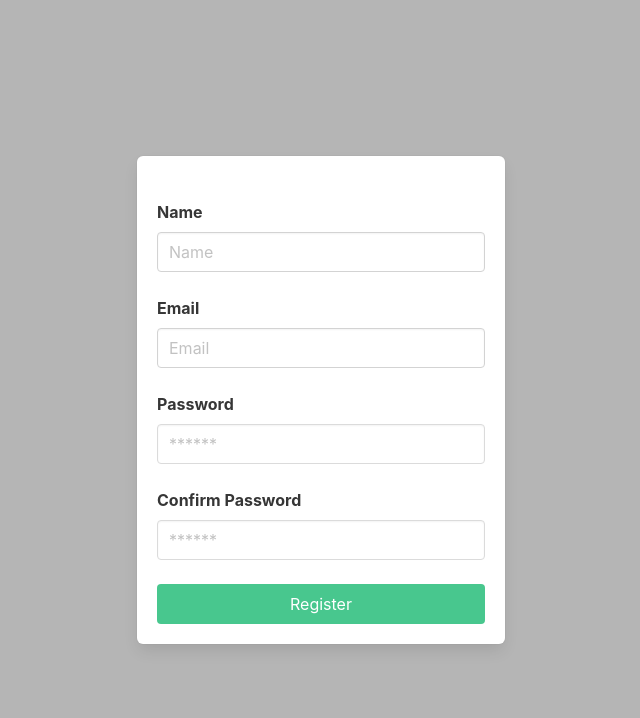
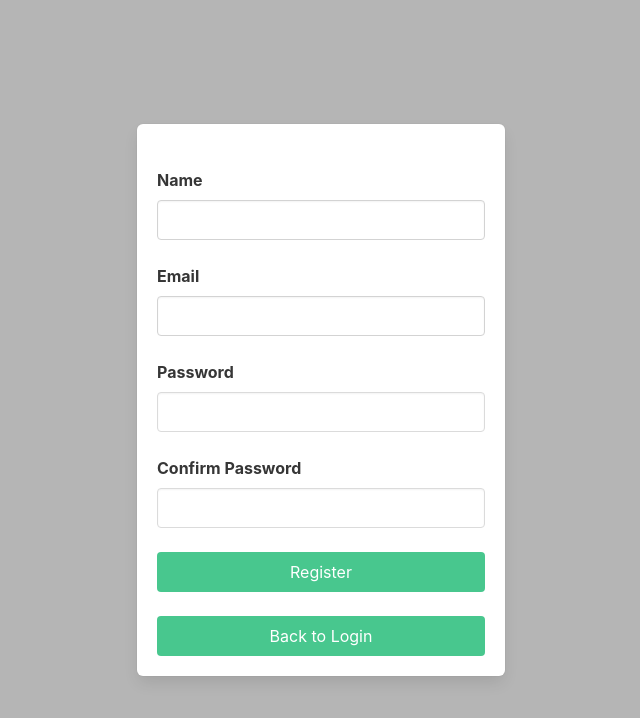
Before and after one commit to LDYWINNER/cse316-finalproject-front, a React (Create React App) app: page /register in a window 1280 px wide. Shown: the top 718 px of the page, without its empty margins (319-959 px from the left). Built offline with nearby package versions, Linux system fonts and the light colour scheme.

Commit message:
ADD - connection between register and login

```diff
--- a/src/components/LogDay.js
+++ b/src/components/LogDay.js
@@ -8,7 +8,7 @@ const LogDay = () => {
 
 
 
-    return(
+    return (
         <div>
 
         </div>
--- a/src/components/Login.js
+++ b/src/components/Login.js
@@ -35,17 +35,20 @@ const Login = () => {
                                 <div className="field mt-5">
                                     <label className="label">Email or Username</label>
                                     <div className="controls">
-                                        <input type="text" className="input" placeholder="Username" value={email} onChange={(e) => setEmail(e.target.value)} />
+                                        <input type="text" className="input" value={email} onChange={(e) => setEmail(e.target.value)} />
                                     </div>
                                 </div>
                                 <div className="field mt-5">
                                     <label className="label">Password</label>
                                     <div className="controls">
-                                        <input type="password" className="input" placeholder="******" value={password} onChange={(e) => setPassword(e.target.value)} />
+                                        <input type="password" className="input" value={password} onChange={(e) => setPassword(e.target.value)} />
                                     </div>
                                 </div>
                                 <div className="field mt-5">
                                     <button className="button is-success is-fullwidth">Login</button>
+                                </div>
+                                <div className="field mt-5">
+                                    <button className="button is-success is-fullwidth" onClick={() => history.push("/register")}>Go Register</button>
                                 </div>
                             </form>
                         </div>
--- a/src/components/Register.js
+++ b/src/components/Register.js
@@ -39,30 +39,32 @@ const Register = () => {
                                 <div className="field mt-5">
                                     <label className="label">Name</label>
                                     <div className="controls">
-                                        <input type="text" className="input" placeholder="Name"
-                                            value={name} onChange={(e) => setName(e.target.value)} />
+                                        <input type="text" className="input" value={name} onChange={(e) => setName(e.target.value)} />
                                     </div>
                                 </div>
                                 <div className="field mt-5">
                                     <label className="label">Email</label>
                                     <div className="controls">
-                                        <input type="text" className="input" placeholder="Email" value={email} onChange={(e) => setEmail(e.target.value)} />
+                                        <input type="text" className="input" value={email} onChange={(e) => setEmail(e.target.value)} />
                                     </div>
                                 </div>
                                 <div className="field mt-5">
                                     <label className="label">Password</label>
                                     <div className="controls">
-                                        <input type="password" className="input" placeholder="******" value={password} onChange={(e) => setPassword(e.target.value)} />
+                                        <input type="password" className="input" value={password} onChange={(e) => setPassword(e.target.value)} />
                                     </div>
                                 </div>
                                 <div className="field mt-5">
                                     <label className="label">Confirm Password</label>
                                     <div className="controls">
-                                        <input type="password" className="input" placeholder="******" value={confPassword} onChange={(e) => setConfPassword(e.target.value)} />
+                                        <input type="password" className="input" value={confPassword} onChange={(e) => setConfPassword(e.target.value)} />
                                     </div>
                                 </div>
                                 <div className="field mt-5">
                                     <button className="button is-success is-fullwidth">Register</button>
+                                </div>
+                                <div className="field mt-5">
+                                    <button className="button is-success is-fullwidth" onClick={() => history.push("/")}>Back to Login</button>
                                 </div>
                             </form>
                         </div>
```
Also changed, not shown: src/components/Navbar.js (+16 -16 lines), 1 other file (tests, documents, lock files or other folders).
